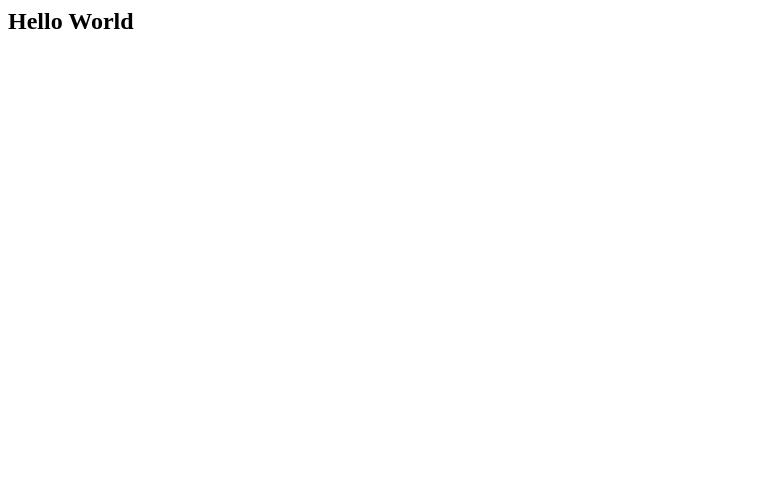
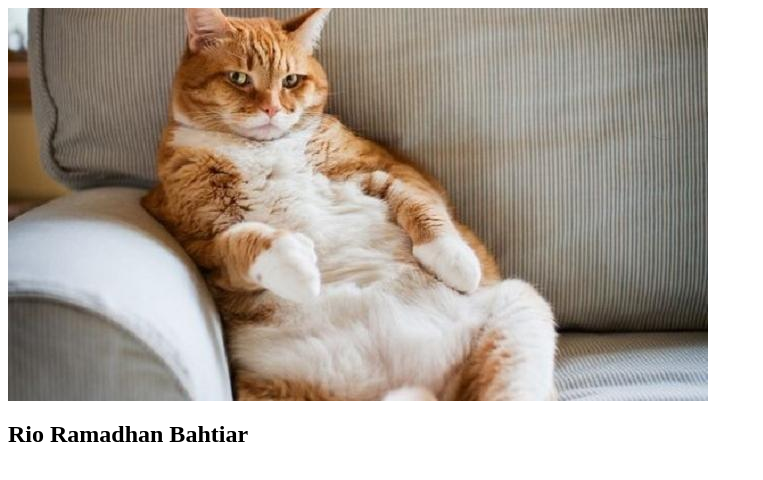
Before and after one commit to RioRB/praktikum-rpl, a plain HTML site: page index.html in a window 1280 px wide. Shown: the whole page, without its empty margins (0-763 px from the left). Drawn offline with Linux system fonts and the light colour scheme.

Commit message:
menambahkan konten menjadi halaman profil dan menambahkan file gambar kocheng.png pada folder images

```diff
--- a/index.html
+++ b/index.html
@@ -3,6 +3,9 @@
 	<title>Praktikum RPL</title>
 </head>
 <body>
-	<h2>Hello World</h2>
+	<div>
+		<img src="img/kocheng.png" alt="Foto Profil">
+		<h2>Rio Ramadhan Bahtiar</h2>
+	</div>
 </body>
 </html>
```
Also changed, not shown: img/kocheng.png (added).
